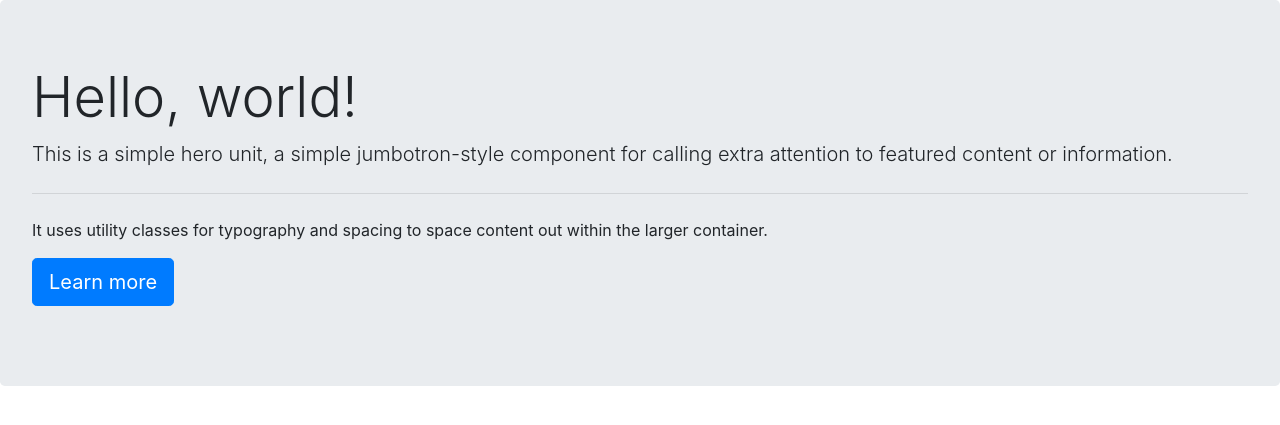
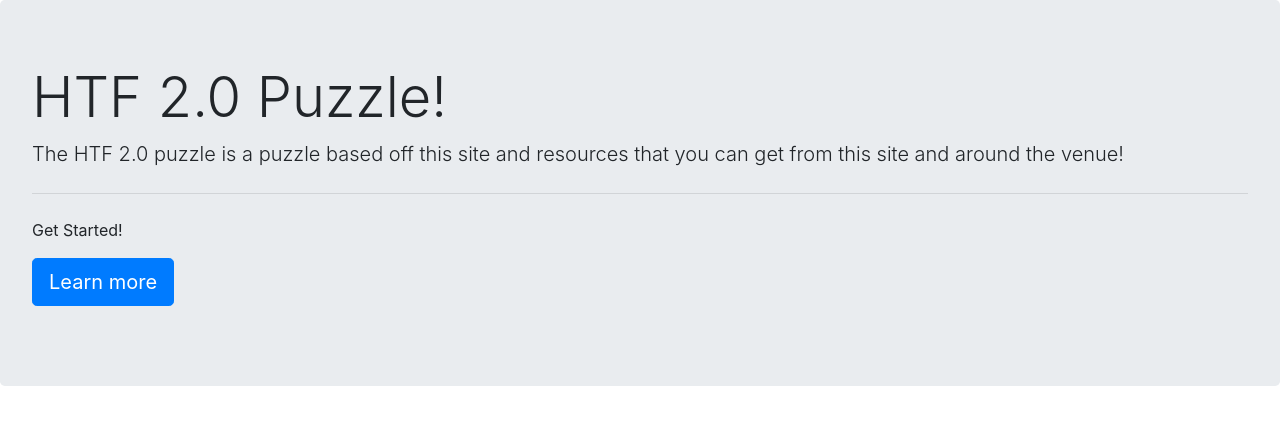
Before and after one commit to hackthefog/htf2.0-puzzle, a Flask app: page / in a window 1280 px wide. Shown: the top 425 px of the page. Run offline with Flask 2, Linux system fonts and the light colour scheme; some libraries are stand-ins or nearby versions.

Commit message:
edit messages

```diff
--- a/puzzle/templates/home.html
+++ b/puzzle/templates/home.html
@@ -4,12 +4,12 @@
 
 {% block content %}
 <div class="jumbotron">
-    <h1 class="display-4">Hello, world!</h1>
-    <p class="lead">This is a simple hero unit, a simple jumbotron-style component for calling extra attention to featured content or information.</p>
+    <h1 class="display-4">HTF 2.0 Puzzle!</h1>
+    <p class="lead">The HTF 2.0 puzzle is a puzzle based off this site and resources that you can get from this site and around the venue!</p>
     <hr class="my-4">
-    <p>It uses utility classes for typography and spacing to space content out within the larger container.</p>
+    <p>Get Started!
     <p class="lead">
-        <a class="btn btn-primary btn-lg" href="#" role="button">Learn more</a>
+        <a class="btn btn-primary btn-lg" href="/start" role="button">Learn more</a>
     </p>
 </div>
 {% endblock %}
```
